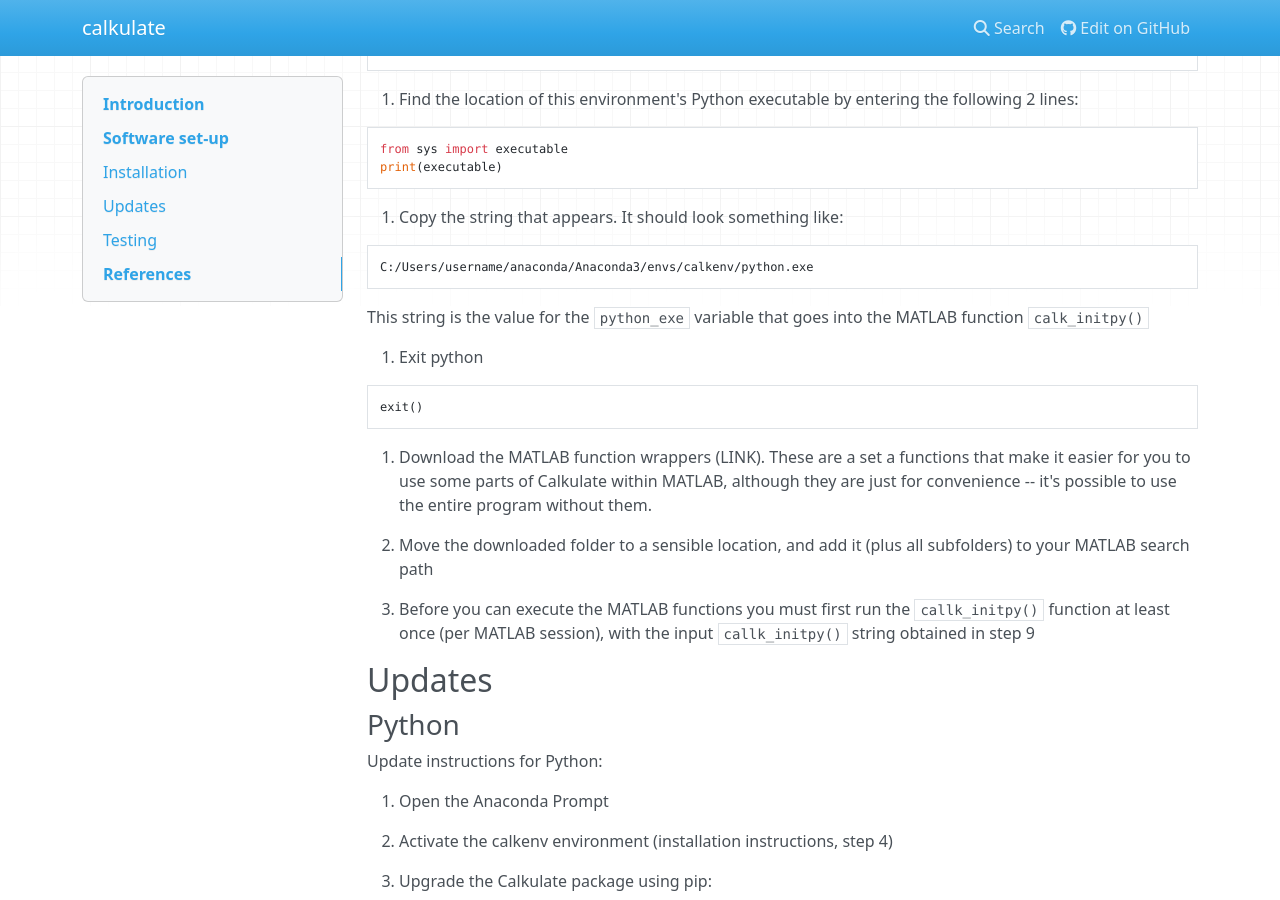
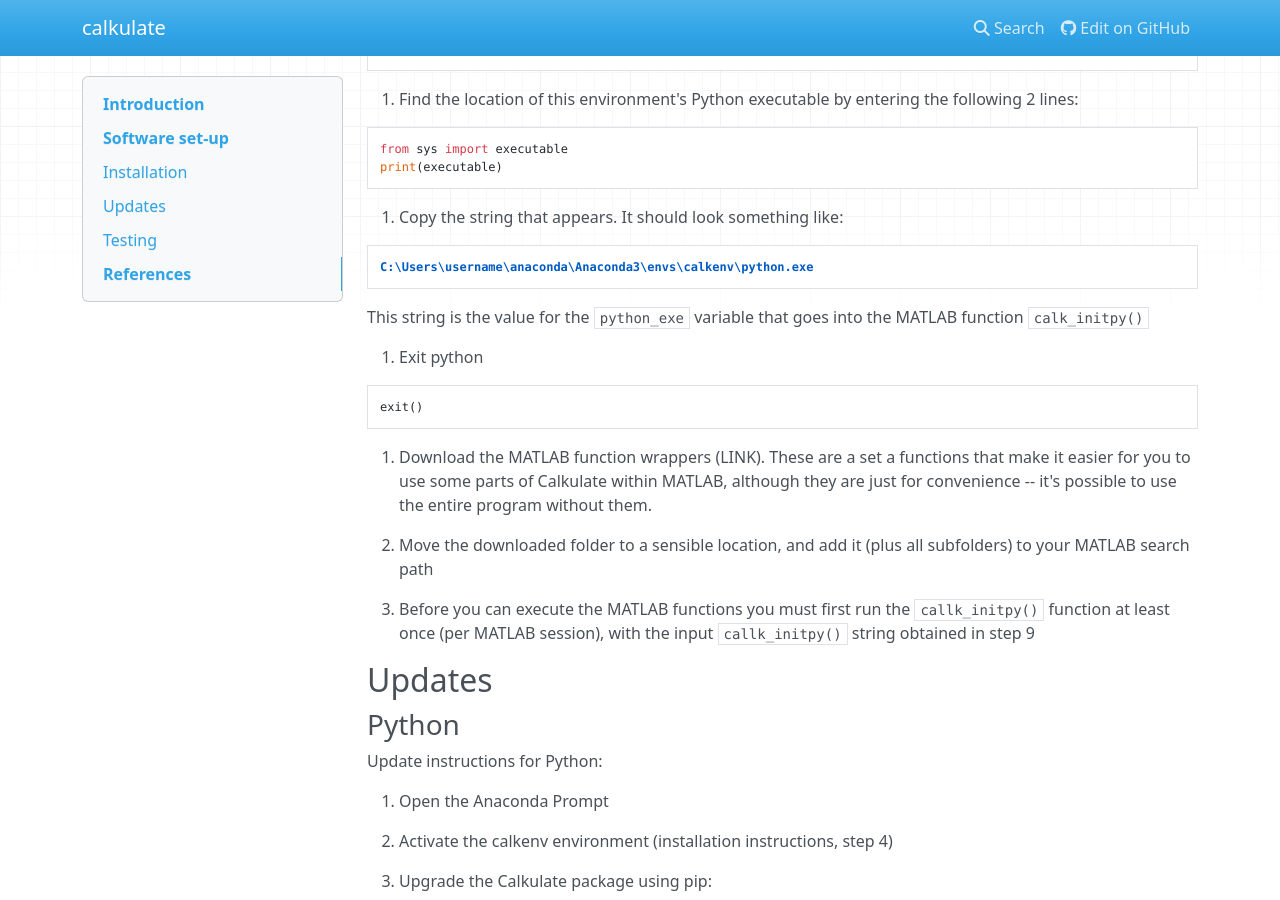
Before and after one commit to mvdh7/calkulate, an MkDocs documentation site: the page built from docs/index.md, in a window 1280 px wide and 900 px high, scrolled down 988 px. Built offline with MkDocs 1.6.1, drawn with Linux system fonts in a browser that asks for light colours; nearby versions of some CDN libraries.

Commit message:
Better slash fix

````diff
--- a/docs/index.md
+++ b/docs/index.md
@@ -55,8 +55,8 @@ print(executable)
 
   9. Copy the string that appears. It should look something like:
 
-```python
-C:/Users/username/anaconda/Anaconda3/envs/calkenv/python.exe
+```
+C:\Users\username\anaconda\Anaconda3\envs\calkenv\python.exe
 ```
 
   This string is the value for the `python_exe` variable that goes into the MATLAB function `calk_initpy()`
````
